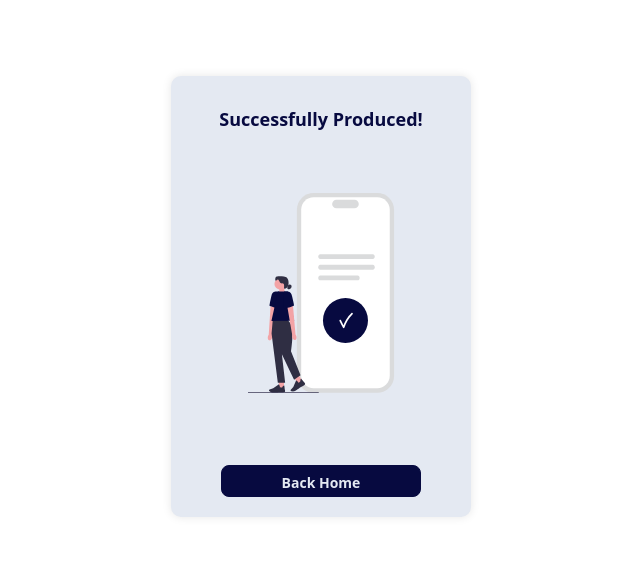
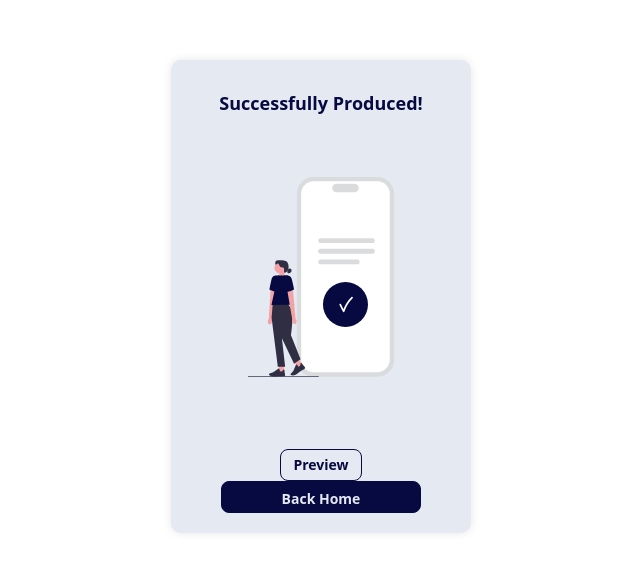
Before and after one commit to ruppinCgroup63/Spoken, a React (Vite) app: page /SummarySuccess in a window 1280 px wide. Shown: the part 136-708 px from the top of the page, without its empty margins (319-959 px from the left). Built offline with nearby package versions, Linux system fonts and the light colour scheme.

Commit message:
set customers to summary in allSummary

```diff
--- a/src/FuncComps/CreateSummary/SummarySuccess.jsx
+++ b/src/FuncComps/CreateSummary/SummarySuccess.jsx
@@ -25,6 +25,12 @@ export default function SummerySuccess() {
     navigate("/HomePage");
   };
 
+  const handlePreviewClick = () => {
+    navigate("/SummaryPreview", {
+      state: { user },
+    });
+  };
+
   return (
     <div style={{
       display: 'flex',
@@ -47,6 +53,17 @@ export default function SummerySuccess() {
           <img src="public/summarySuc/summarySucc.svg" alt="Success" style={{ width: '200px', height: '200px',marginBottom:'2rem' }} /> {/* כאן יש להוסיף את התמונה */}
         </div>
         <button
+              className="btn btn-xs sm:btn-sm  btn-outline btn-primary"
+              style={{
+                color: "#070A40",
+                backgroundColor: "rgba(255, 255, 255, 0)",
+                borderColor: "#070A40",
+              }}
+              onClick={handlePreviewClick}
+            >
+              Preview
+            </button>
+        <button
           style={{
             width: '200px', // רוחב קבוע של 200 פיקסלים
             padding: '10px 0', // שומר על הגובה של הכפתור
--- a/src/FuncComps/HOME/AllSummery.jsx
+++ b/src/FuncComps/HOME/AllSummery.jsx
@@ -46,7 +46,7 @@ function AllSummery() {
     const fetchAllCustomers = async () => {
       try {
         const response = await fetch(apiUrlCustomers, {
-          method: "POST",
+          method: "GET",
           headers: { "Content-Type": "application/json; charset=UTF-8" },
         });
         if (!response.ok) {
@@ -79,7 +79,7 @@ function AllSummery() {
       setFilteredSummaries(summaries);
     } else {
       const filtered = summaries.filter(
-        (summary) => summary.customerId === customerId
+        (summary) => summary.customerId == customerId
       );
       setFilteredSummaries(filtered);
     }
```
